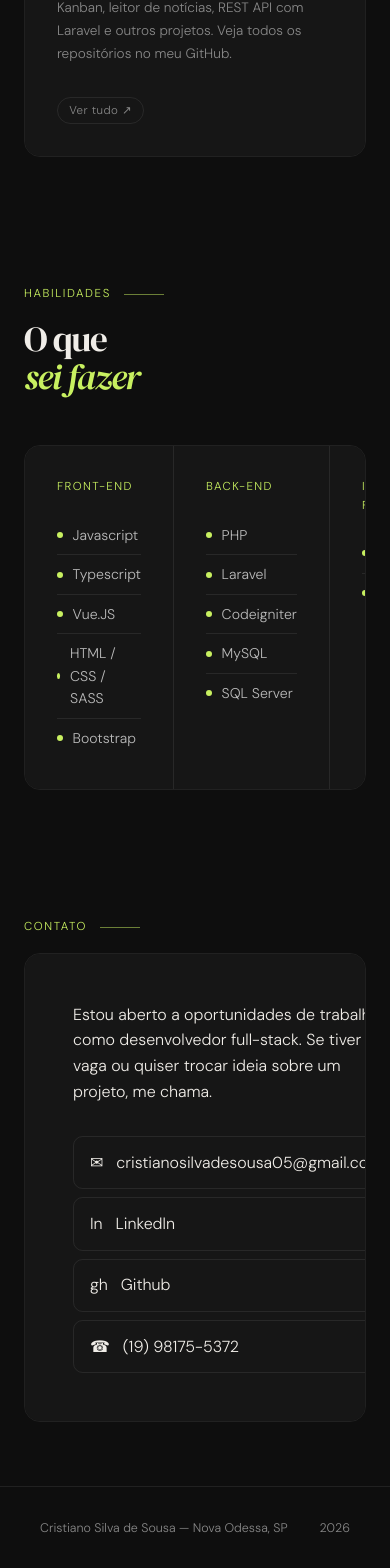
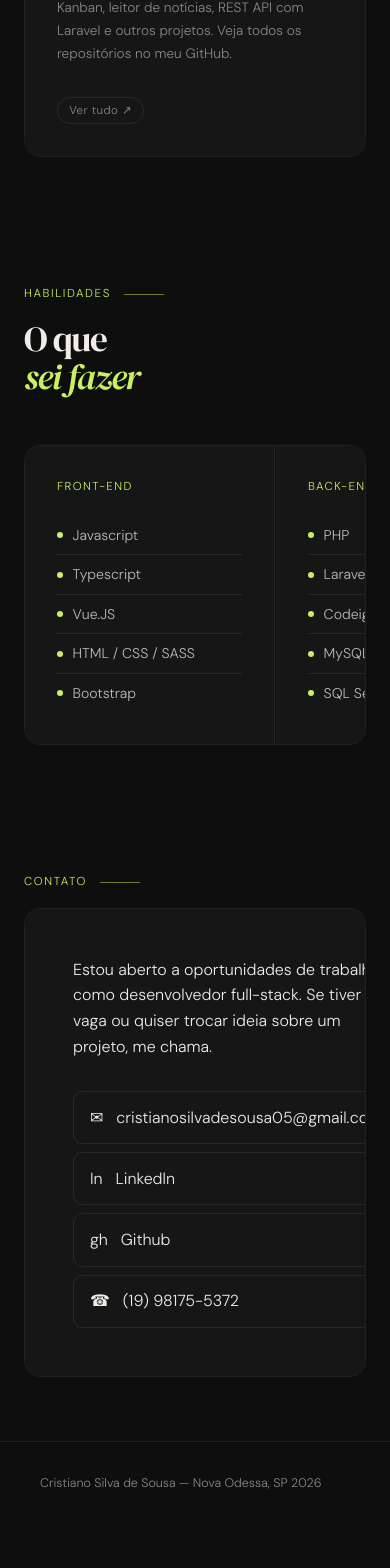
Before and after one commit to Cristiano005/portfolio-cristiano, a React (Vite) app: page / in a window 390 px wide. Shown: the part 4220-5788 px from the top of the page. After the commit the page ends 5746 px from the top, so only its background shows below. Built offline with nearby package versions, Linux system fonts and the light colour scheme.

Commit message:
fix: responsivity adjusted on skills section.

```diff
--- a/src/index.css
+++ b/src/index.css
@@ -503,7 +503,8 @@ section#projects .projects-grid {
 
 section#skills #skills-grid {
     display: grid;
-    grid-template-columns: repeat(3, 1fr);
+    grid-template-columns: repeat(3, minmax(15.625rem, 1fr));
+    gap: 0.0625rem;
     border: 0.0625rem solid var(--border-color);
     border-radius: 1rem;
     overflow: hidden;
--- a/src/views/App.jsx
+++ b/src/views/App.jsx
@@ -168,8 +168,10 @@ function App() {
                 </div>
             </section>
             <footer>
-                <h5> Cristiano Silva de Sousa — Nova Odessa, SP</h5>
-                <h5 id="year"> 2026 </h5>
+                <h5>
+                    Cristiano Silva de Sousa — Nova Odessa, SP
+                    <span> 2026 </span>
+                </h5>
             </footer>
         </>
     )
```
